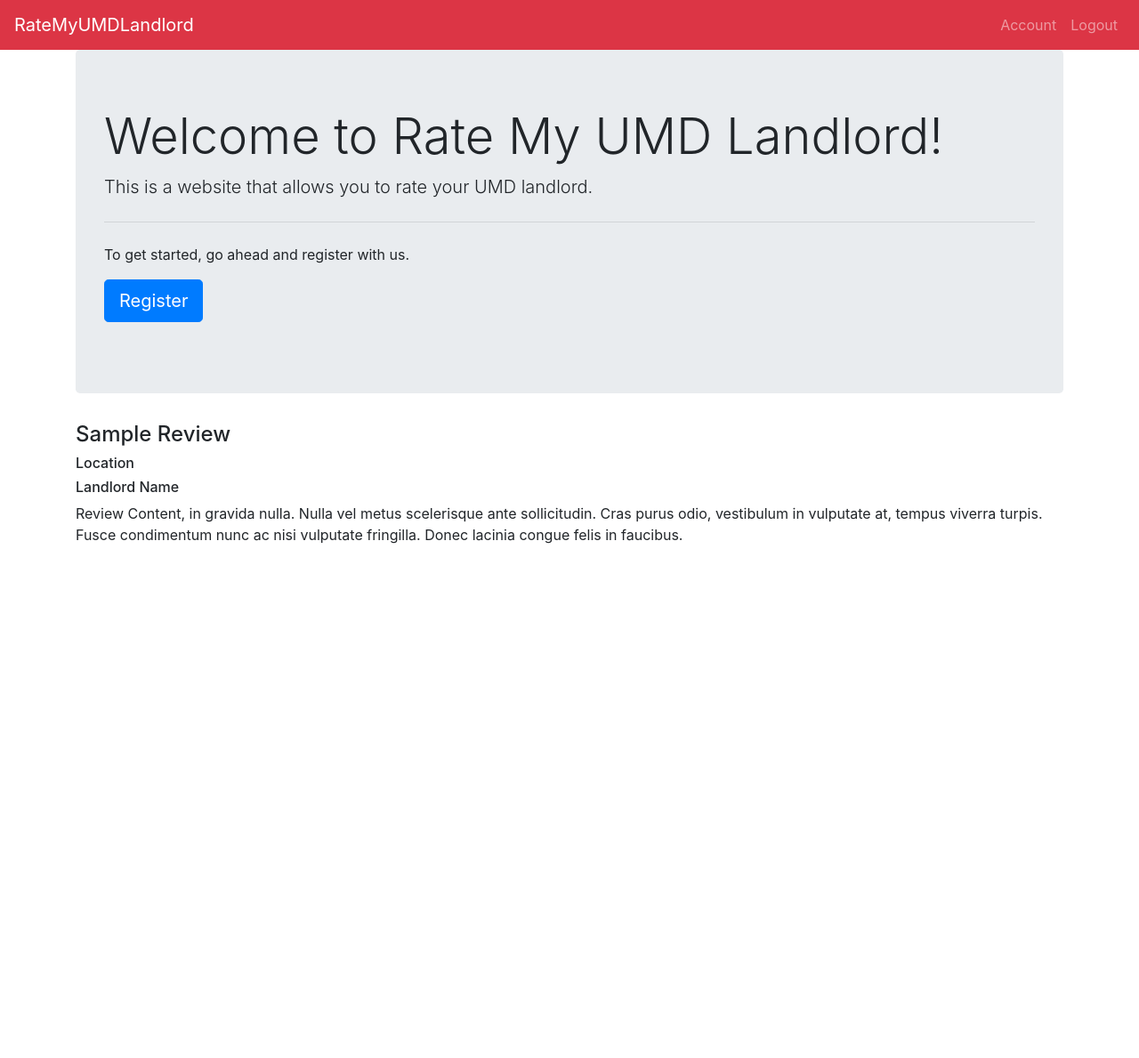
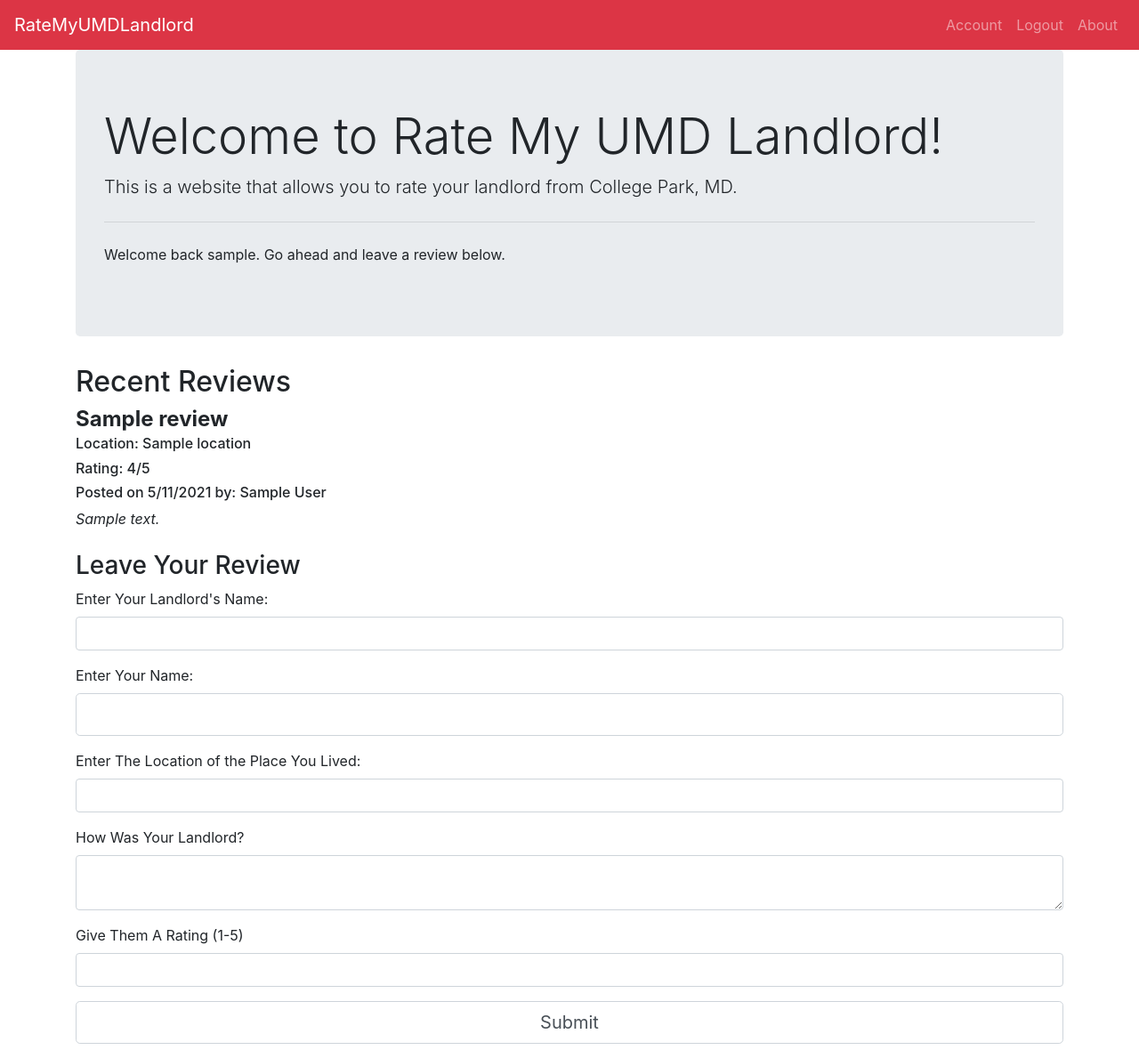
Before and after one commit to surmud/rate-my-umd-landlord, a Flask app: template flask_app/templates/index.html in a window 1280 px wide. Shown: the whole page at 89% size. Before the commit the page ends 611 px from the top, so only its background shows below. Run offline with Flask 2, Linux system fonts and the light colour scheme; the visitor is signed in with stand-in values (Sample User, id 1); the template is opened without the code that fills it: values that come from a table or form of the project are taken from there, most other values are stand-ins (such as "Sample title", 1, 10 or a date in 2020); some libraries are stand-ins or nearby versions.

Commit message:
added reviews and form on homepage

```diff
--- a/flask_app/forms.py
+++ b/flask_app/forms.py
@@ -1,6 +1,6 @@
 from flask_login import current_user
 from flask_wtf import FlaskForm
-from wtforms import StringField, TextAreaField, PasswordField
+from wtforms import StringField, TextAreaField, PasswordField, IntegerField
 from wtforms.fields.simple import SubmitField
 from wtforms.validators import InputRequired, Length, NumberRange, length, ValidationError, Email, EqualTo
 from .models import User
@@ -9,25 +9,18 @@ class SearchForm(FlaskForm):
     search_query = StringField("Name:", validators=[InputRequired(), Length(min=1, max = 30)])
     submit = SubmitField("Submit")
 
-class MovieReviewForm(FlaskForm):
-    try:
-        name = StringField("Enter Your Name:", validators=[InputRequired(), Length(min=1, max = 50)])
-        text = TextAreaField("Type your review:", validators=[InputRequired(), Length(min=1, max = 500)])
-        submit = SubmitField("Submit")
-    except ValidationError as err:
-        err_msg = str(err)
-
 
 class LandlordReviewForm(FlaskForm):
     try:
         name = StringField("Enter Your Name:", validators=[InputRequired(), Length(min=1, max = 50)])
         landlordName = StringField("Enter Your Landlord's Name:", validators=[InputRequired(), Length(min=1, max = 50)])
-        address = StringField("Enter The Adress of the Place You Lived:", validators=[InputRequired(), Length(min=1, max = 100)])
-        landlordReview = TextAreaField("How was your landlord?", validators=[InputRequired(), Length(min=1, max = 500)])
-        propertyReview = TextAreaField("How was the property?", validators=[InputRequired(), Length(min=1, max = 500)])
+        address = StringField("Enter The Location of the Place You Lived:", validators=[InputRequired(), Length(min=1, max = 100)])
+        landlordReview = TextAreaField("How Was Your Landlord?", validators=[InputRequired(), Length(min=1, max = 500)])
+        rating = IntegerField("Give Them A Rating (1-5)", validators = [NumberRange(min=1, max=5)])
         submit = SubmitField("Submit")
     except ValidationError as err:
         err_msg = str(err)
+        print(err_msg)
 
 class RegisterForm(FlaskForm):
     username = StringField("Enter a username:", validators=[InputRequired(), Length(min=1, max=32)])
--- a/flask_app/models.py
+++ b/flask_app/models.py
@@ -18,3 +18,10 @@ class User(db.Document, UserMixin):
     # Returns unique string identifying our object
     def get_id(self):
         return self.username
+
+class LandlordReview(db.Document, UserMixin):
+    author = db.StringField(required=True)
+    landlord_name = db.StringField(required=True)
+    location = db.StringField(required=True)
+    rating = db.IntField()
+    review_content = db.StringField(required=True)
--- a/flask_app/templates/base.html
+++ b/flask_app/templates/base.html
@@ -8,7 +8,7 @@
     {% if title %}
         <title>{{ title }}</title>
     {% else %}
-        <title>Movie Reviews</title>
+        <title>Rate My UMD Landlord</title>
     {% endif %}
 </head>
 <body>
--- a/flask_app/templates/header.html
+++ b/flask_app/templates/header.html
@@ -12,15 +12,16 @@
         <ul class="navbar-nav ml-auto">
             {% if current_user.is_authenticated %}
             <li class="nav-item">
-                <a class="nav-link" href="{{ url_for('account') }}">
+                <a class="nav-link" href="{{ url_for('landlords.index')}}">
                     Account
                 </a>
             </li>
             <li class="nav-item">
-                <a class="nav-link" href="{{ url_for('logout') }}">
+                <a class="nav-link" href="{{ url_for('users.logout') }}">
                     Logout
                 </a>
             </li>
+
             {% else %}
             <li class="nav-item">
                 <a class="nav-link" href="{{ url_for('users.login') }}">
@@ -32,7 +33,13 @@
                     Register
                 </a>
             </li>
+
             {% endif %}
+            <li class="nav-item">
+                <a class="nav-link" href="{{ url_for('landlords.index') }}">
+                    About
+                </a>
+            </li>
         </ul>
     </div>
 </nav>
--- a/flask_app/templates/index.html
+++ b/flask_app/templates/index.html
@@ -3,23 +3,115 @@
 
 <div class="jumbotron">
     <h1 class="display-4">Welcome to Rate My UMD Landlord!</h1>
-    <p class="lead">This is a website that allows you to rate your UMD landlord.</p>
+    <p class="lead">This is a website that allows you to rate your landlord from College Park, MD.</p>
     <hr class="my-4">
-    <p>To get started, go ahead and register with us.</p>
+    {% if not current_user.is_authenticated %}
+    <p>To leave a review, go ahead and register with us.</p>
     <p class="lead">
       <a class="btn btn-primary btn-lg" href="{{ url_for('users.register') }}" role="button">Register</a>
     </p>
-  </div>
-
-  <div class="media">
-
-    <div class="media-body">
-      <h4 class="mt-0">Sample Review</h4>
-      <h6 class="mt-0">Location</h6>
-      <h6 class="mt-0">Landlord Name</h6>
-      Review Content, in gravida nulla. Nulla vel metus scelerisque ante sollicitudin. Cras purus odio, vestibulum in vulputate at, tempus viverra turpis. Fusce condimentum nunc ac nisi vulputate fringilla. Donec lacinia congue felis in faucibus.
-    </div>
+    {%else %}
+    <p>Welcome back {{current_user.username}}. Go ahead and leave a review below.</p>
+    {%endif%}
   </div>
 
 
+
+
+
+  <h2>Recent Reviews</h2>
+  {%for review in reviews%}
+  <div class="media">
+
+
+    <div class="media-body">
+      <h4 class="mt-0 mb-1 font-weight-bold">{{review.landlord_name}}</h4>
+      <h6 class="mt-0">Location: {{review.location}} </h6>
+      <h6 class="mt-0">Rating: {{review.rating}}/5</h6>
+      <h6 class="mt-0">Posted on 5/11/2021 by: {{review.author}}</h6>
+      <i>{{review.review_content}}</i>
+
+    </div>
+  </div>
+  <br>
+  {%endfor%}
+  {% if current_user.is_authenticated %}
+  <h3>Leave Your Review</h3>
+  <form action="" method="POST">
+    {{ form.csrf_token }}
+    <div class="form-group">
+      {{ form.landlordName.label(class="form-control-label green-text") }}
+      {{ form.landlordName(class="form-control form-control-md") }}
+
+      {% if form.landlordName.errors %}
+      <div class="alert alert-warning" role="alert">
+        {% for error in form.landlordName.errors %}
+        <span>{{ error }}</span>
+        {% endfor %}
+      </div>
+      {% endif %}
+    </div>
+    <div class="form-group">
+      {{ form.name.label(class="form-control-label") }}
+      {{ form.name(class="form-control form-control-lg") }}
+
+      {% if form.name.errors %}
+      <div class="alert alert-warning" role="alert">
+        {% for error in form.password.errors %}
+        <span>{{ error }}</span>
+        {% endfor %}
+      </div>
+      {% endif %}
+    </div>
+    <div class="form-group">
+      {{ form.address.label(class="form-control-label green-text") }}
+      {{ form.address(class="form-control form-control-md") }}
+
+      {% if form.address.errors %}
+      <div class="alert alert-warning" role="alert">
+        {% for error in form.address.errors %}
+        <span>{{ error }}</span>
+        {% endfor %}
+      </div>
+      {% endif %}
+    </div>
+    <div class="form-group">
+      {{ form.landlordReview.label(class="form-control-label green-text") }}
+      {{ form.landlordReview(class="form-control form-control-md") }}
+
+      {% if form.landlordReview.errors %}
+      <div class="alert alert-warning" role="alert">
+        {% for error in form.landlordReview.errors %}
+        <span>{{ error }}</span>
+        {% endfor %}
+      </div>
+      {% endif %}
+    </div>
+
+    <div class="form-group">
+      {{ form.rating.label(class="form-control-label green-text") }}
+      {{ form.rating(class="form-control form-control-md") }}
+
+      {% if form.rating.errors %}
+      <div class="alert alert-warning" role="alert">
+        {% for error in form.rating.errors %}
+        <span>{{ error }}</span>
+        {% endfor %}
+      </div>
+      {% endif %}
+    </div>
+
+
+
+    {% if errors|length > 0 %}
+    <div class="alert alert-warning" role="alert">
+      {{ errors }}
+    </div>
+    {% endif %}
+    <div class="form-group">
+      {{ form.submit(class="form-control form-control-lg") }}
+    </div>
+    <!-- <button type="submit" class="btn btn-primary">Register Now</button> -->
+  </form>
+{%endif%}
 {% endblock %}
```
Also changed, not shown: flask_app/landlords/routes.py (+17 -3 lines), flask_app/templates/login.html (+16 -18 lines).
